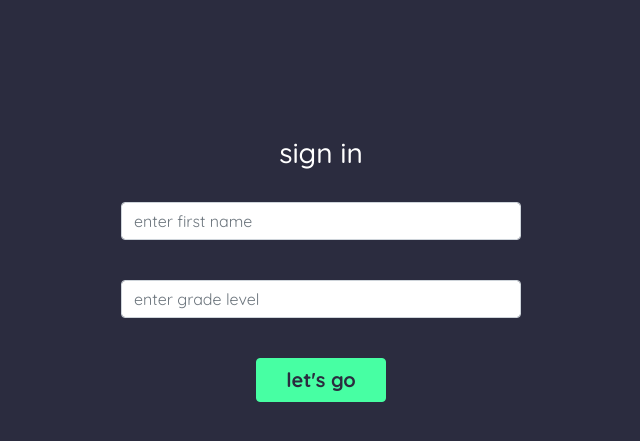
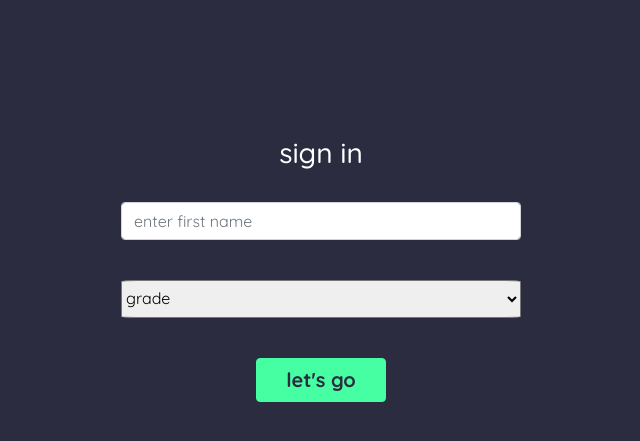
Before and after one commit to cesarihinojosa/train-your-ai, a Flask app: page /signin in a window 1280 px wide. Shown: the top 441 px of the page, without its empty margins (319-959 px from the left). Run offline with Flask 3, Linux system fonts and the light colour scheme; some libraries are stand-ins or nearby versions.

Commit message:
dropdown for signin

```diff
--- a/website/auth.py
+++ b/website/auth.py
@@ -18,11 +18,6 @@ def signin():
             return redirect(url_for("views.intro"))
     return render_template("signin.html")
 
-#not being used at the moment
-@auth.route("login", methods=['GET', 'POST'])
-def login():
-    return render_template("login.html")
-
 @auth.route("logout")
 def logout():
     logout_user()
@@ -32,7 +27,10 @@ def valid_input(first_name, grade_level):
     if len(first_name) < 2:
         flash("first name must be greater than 1 character", category="error")
         return False
-    elif len(grade_level) == 0:
+    if len(grade_level) == 0:
+        flash("grade level can't be empty", category="error")
+        return False
+    if grade_level == "0":
         flash("grade level can't be empty", category="error")
         return False
     else:
--- a/website/static/base.css
+++ b/website/static/base.css
@@ -73,3 +73,10 @@ select {
     font-size: 20px;
     display: inline;
 }
+
+#grade-level,
+#die,
+#alive,
+#food {
+    border-radius: 4%;
+}
--- a/website/templates/signin.html
+++ b/website/templates/signin.html
@@ -20,13 +20,18 @@
             </div>
             <br>
             <div class="form-group">
-                <input
-                    type="text"
-                    class="form-control"
-                    name="grade-level"
-                    id="grade-level"
-                    placeholder="enter grade level"
-                >
+                <select style="width: 400px; height: 38px;" class="form-select" name="grade-level" id="grade-level">
+                    <option value="0">grade</option>
+                  <option value="5">5</option>
+                  <option value="6">6</option>
+                  <option value="7">7</option>
+                  <option value="8">8</option>
+                  <option value="9">9</option>
+                  <option value="10">10</option>
+                  <option value="10">11</option>
+                  <option value="10">12</option>
+                </select>
+
             </div>
             <br>
             <div align="center">
```
Also changed, not shown: website/templates/login.html (deleted, +0 -32 lines), instance/database.db.
